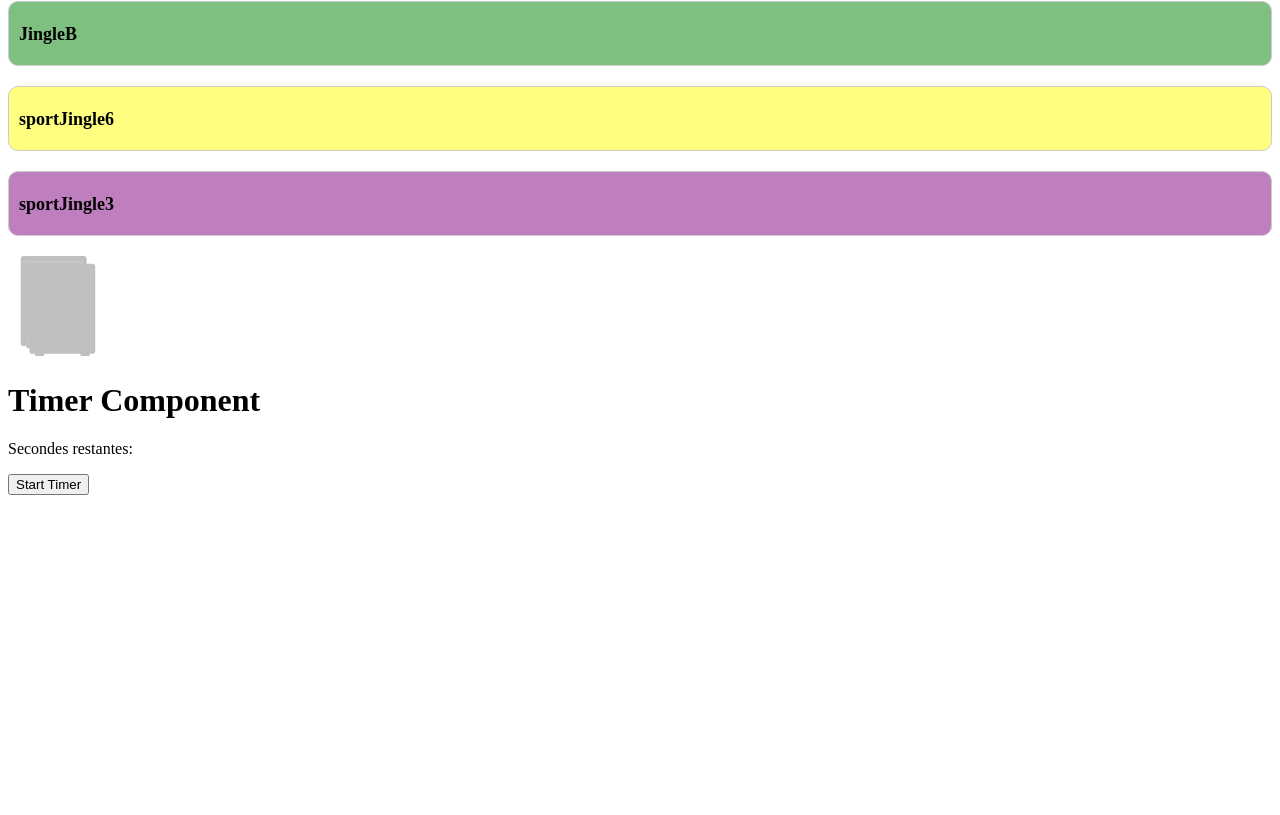
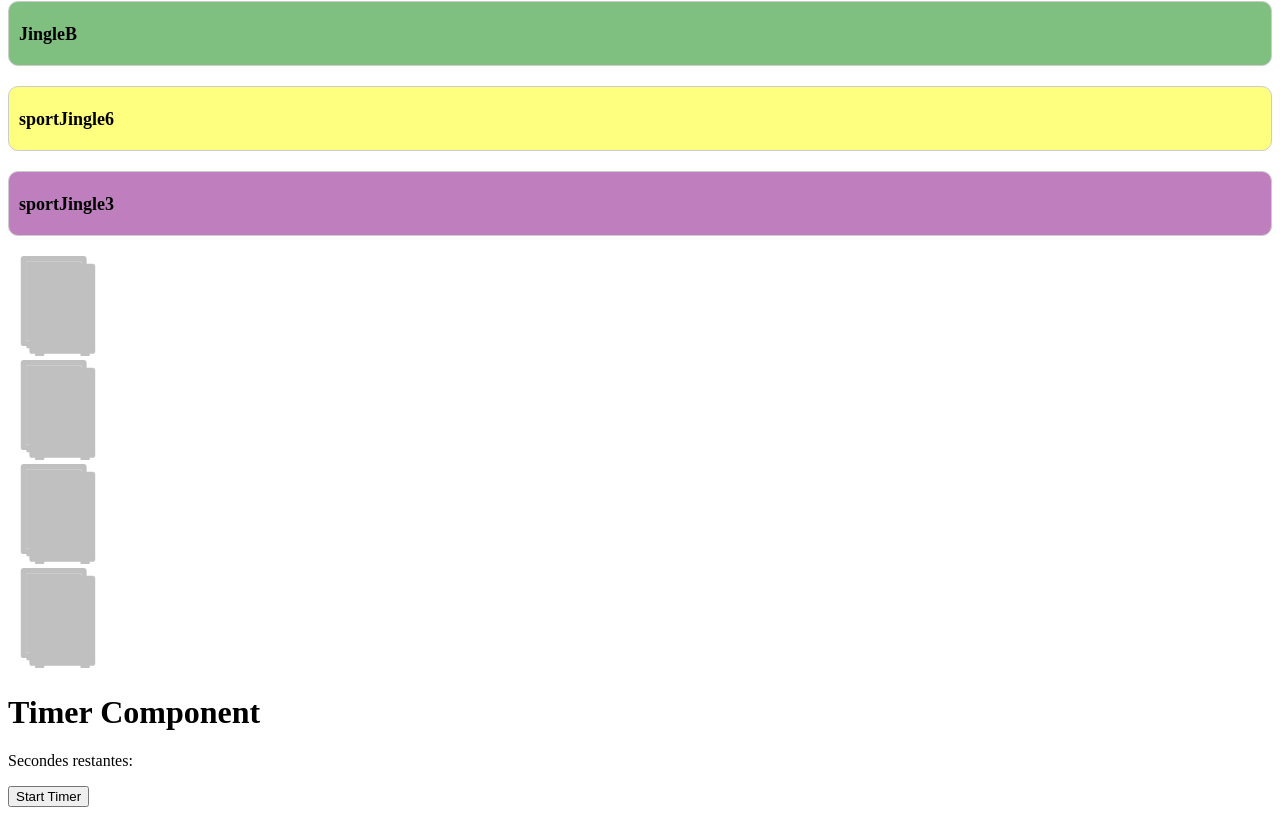
Before and after one commit to alexislegentil/sitePerso, a React (Create React App) app in the folder siteportfolio/: page / in a window 1280 px wide. Shown: the part 353-1168 px from the top of the page. Before the commit the page ends 856 px from the top, so only its background shows below. Built offline with nearby package versions, Linux system fonts and the light colour scheme.

Commit message:
seems to work well !!!!!

```diff
--- a/siteportfolio/src/components/Speaker.js
+++ b/siteportfolio/src/components/Speaker.js
@@ -84,8 +84,8 @@ const Speaker = () => {
           <>
             <ReactHowler
               src={lastItem.soundFile}
-              playing={lastItem.playing}
-              volume={lastItem.volume}
+              playing={playing}
+              volume={volume}
               loop={true}
             />
             <input
--- a/siteportfolio/src/pages/HomePage.js
+++ b/siteportfolio/src/pages/HomePage.js
@@ -30,7 +30,10 @@ const HomePage = () => {
               <SoundPlayer src={sound.src} title={sound.title} color={sound.color} key={sound.title} />
             ))}
           </div>
-          <Speaker />
+          <Speaker/>
+          <Speaker/>
+          <Speaker/>
+          <Speaker/>
         </SoundProvider>
       </DndProvider>
     );
--- a/siteportfolio/src/provider/SoundContext.js
+++ b/siteportfolio/src/provider/SoundContext.js
@@ -76,7 +76,7 @@ export const SoundProvider = ({ children }) => {
 
   const stopSound = async (sound) => {
 
-    await setSoundPlaying(soundPlaying.filter(s => s !== sound));
+    setSoundPlaying(soundPlaying.filter(s => s !== sound));
     console.log('stopSound', sound);
   };
 
```
